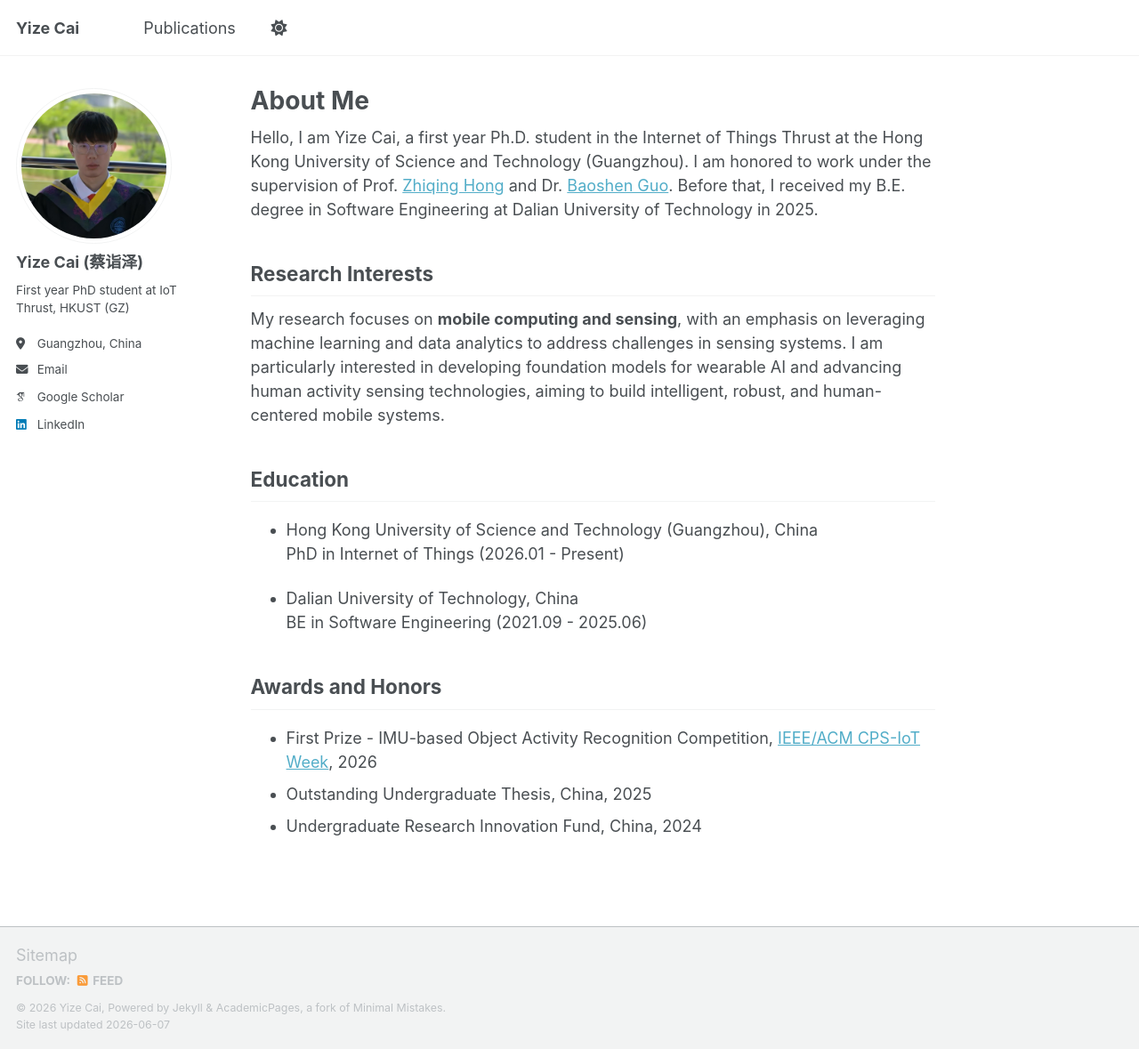
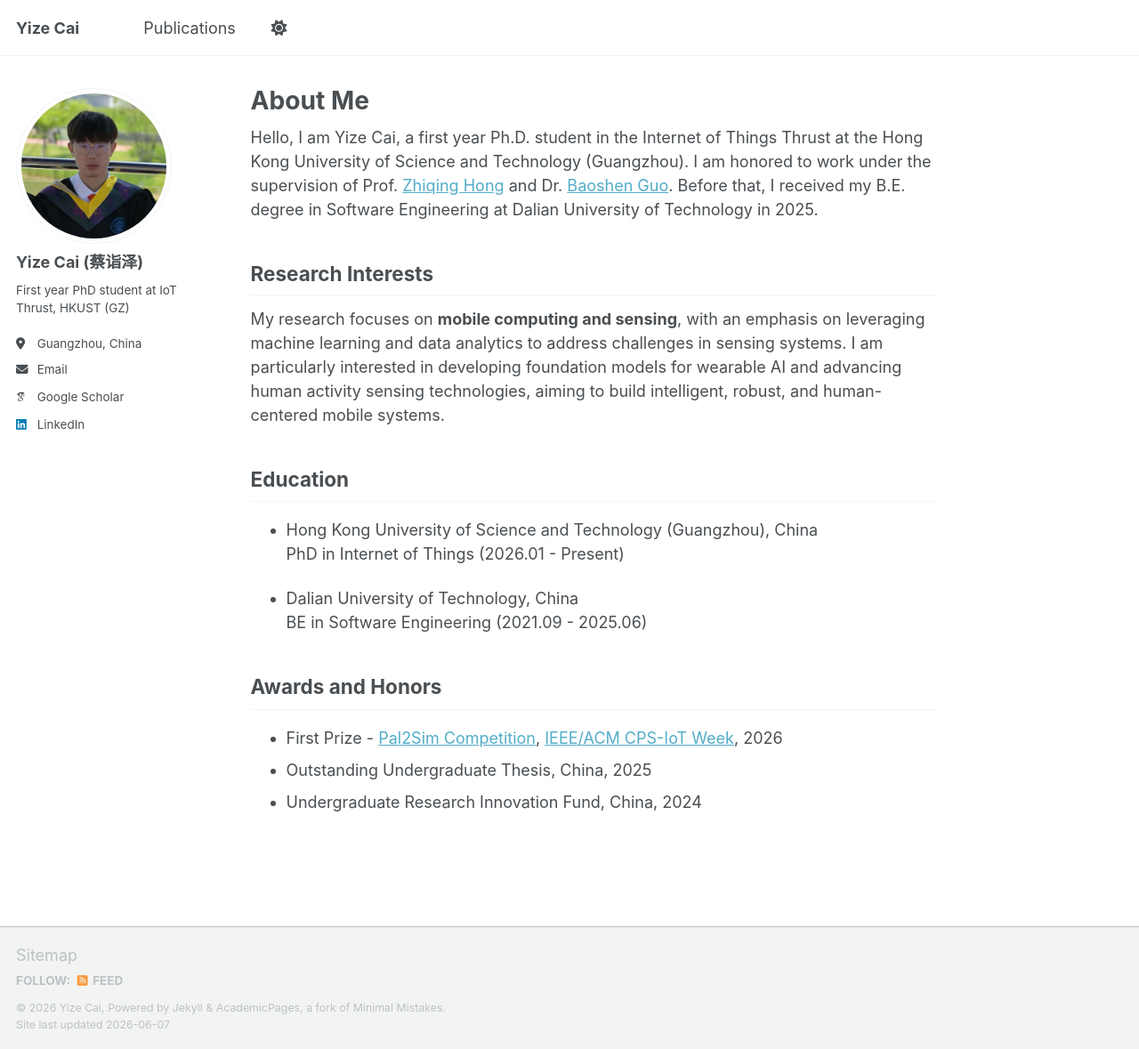
Before and after one commit to saiketa/saiketa.github.io, a Jekyll site: the page built from _pages/about.md, in a window 1280 px wide and 1179 px high. Shown: the whole window at 89% size. Built offline with Jekyll 4.4.1, drawn with Linux system fonts in a browser that asks for light colours; some web fonts are replaced; a script bundle is joined from its source files by our own code; library files that are not in the unit come from our copies.

Commit message:
Update about.md

```diff
--- a/_pages/about.md
+++ b/_pages/about.md
@@ -23,6 +23,6 @@ My research focuses on **mobile computing and sensing**, with an emphasis on lev
 
 ## Awards and Honors
 
-- First Prize - IMU-based Object Activity Recognition Competition, [IEEE/ACM CPS-IoT Week](https://www.linkedin.com/posts/cps-iot-week_cpsiot-pal2sim-ai-activity-7460298236394762240-Hv1U?utm_source=share&utm_medium=member_desktop&rcm=ACoAABti_9EBsNaBZm3E9qkjJTG9OBSjQG2T1hI), 2026
+- First Prize - [Pal2Sim Competition](https://www.pal2sim.com/?tab=competition), [IEEE/ACM CPS-IoT Week](https://www.linkedin.com/posts/cps-iot-week_cpsiot-pal2sim-ai-activity-7460298236394762240-Hv1U?utm_source=share&utm_medium=member_desktop&rcm=ACoAABti_9EBsNaBZm3E9qkjJTG9OBSjQG2T1hI), 2026
 - Outstanding Undergraduate Thesis, China, 2025
 - Undergraduate Research Innovation Fund, China, 2024
```
